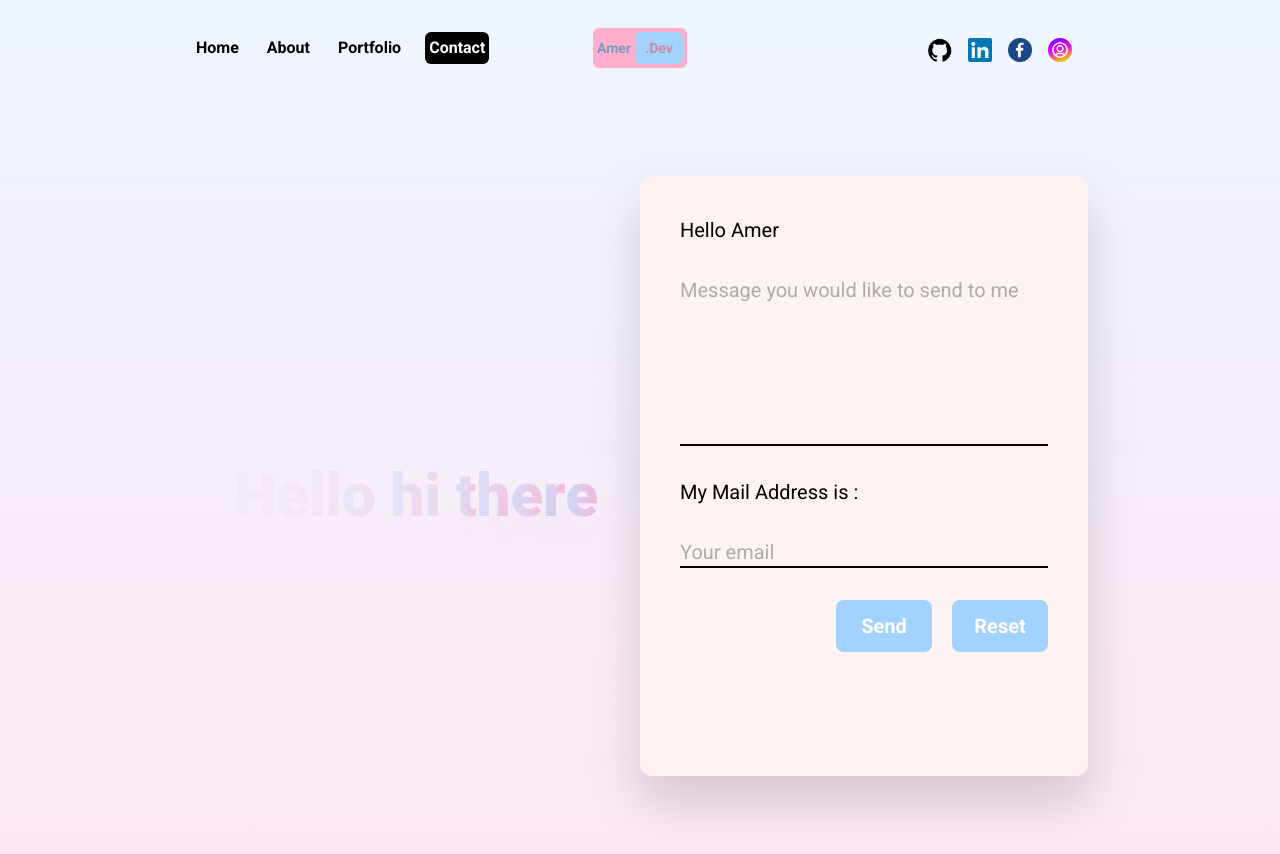
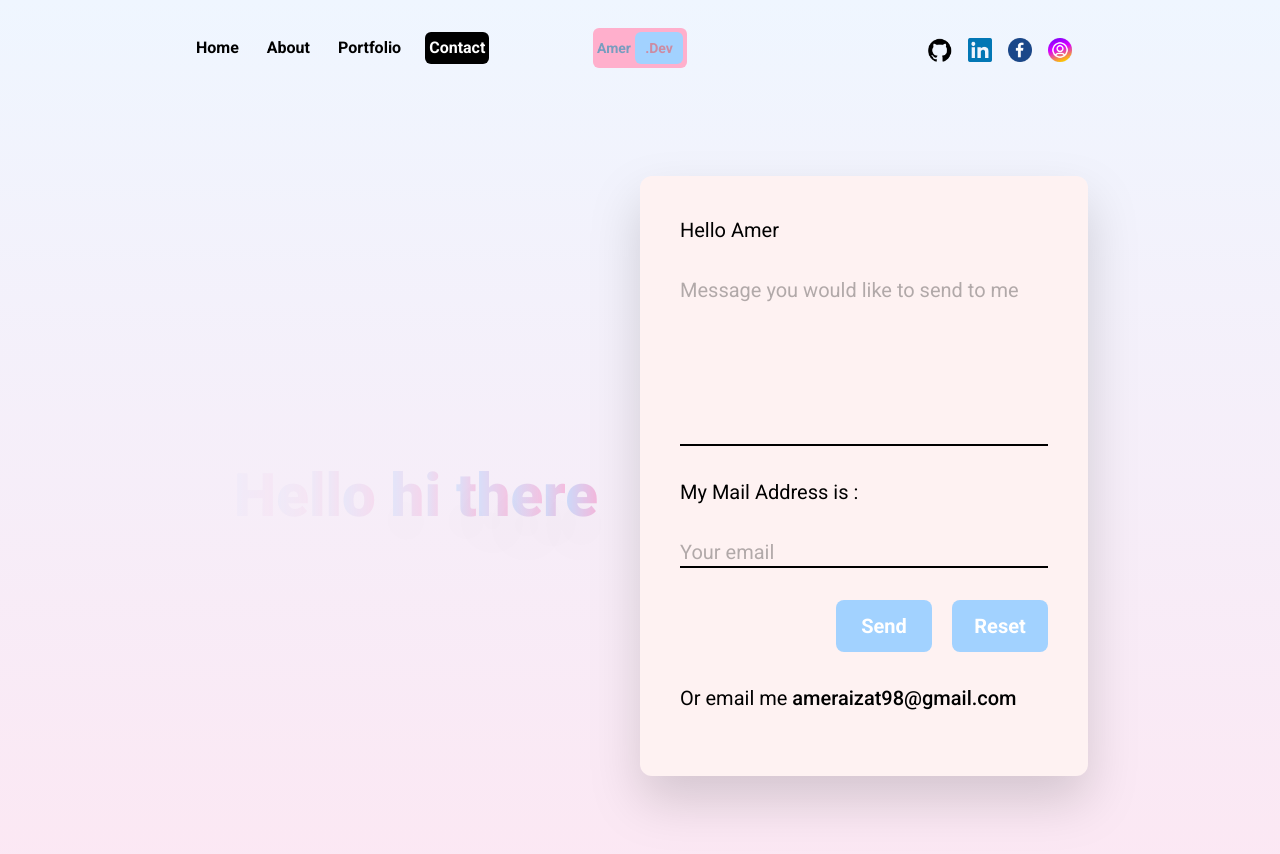
Before and after one commit to mejat9806/portfolio, a Next.js app: page /contact in a window 1280 px wide. Shown: the top 854 px of the page. Built offline with nearby package versions, Linux system fonts and the light colour scheme.

Commit message:
update portfolio

```diff
--- a/src/app/contact/page.tsx
+++ b/src/app/contact/page.tsx
@@ -50,7 +50,7 @@ function Contact() {
         )
         .then(
           () => {
-            toast.success("Success send email ");
+            toast.success("email send");
             form.current?.reset();
           },
           (error) => {
@@ -135,6 +135,17 @@ function Contact() {
                 </span>
               )}
             </div>
+            <div>
+              <p>
+                Or email me{" "}
+                <a
+                  href="mailto:amerAizat9896@gmail.com"
+                  className="font-medium"
+                >
+                  ameraizat98@gmail.com
+                </a>
+              </p>
+            </div>
           </form>
         </div>
       </div>
--- a/src/app/page.tsx
+++ b/src/app/page.tsx
@@ -47,7 +47,7 @@ export default function Home() {
               </button>
             </Link>
             <Link
-              href="/Amer_Aizat_Bin_Hussin_Resume.pdf"
+              href="/Amer_Aizat_Bin_Hussin Resume.pdf"
               target="_blank"
               rel="noopener noreferrer"
               download={true}
```
Also changed, not shown: 1 other file (tests, documents, lock files or other folders).
